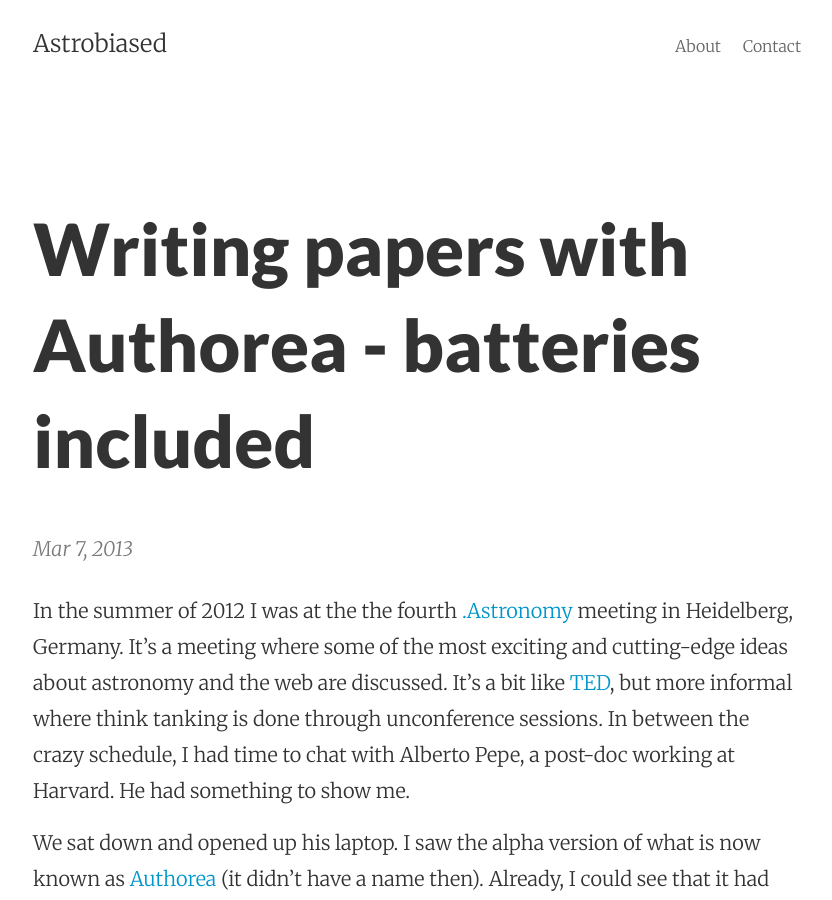
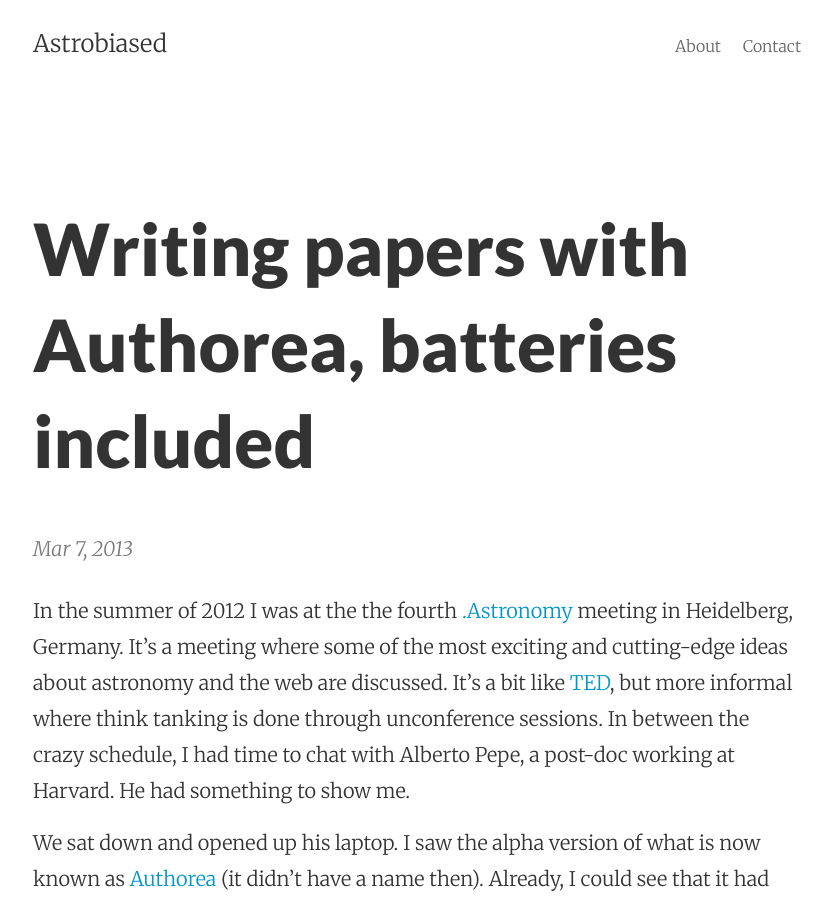
Before and after one commit to ebressert/ebressert.github.io, a Jekyll site: the page built from _posts/2014-09-01-legacy07.md, in a window 1280 px wide and 900 px high. Shown: the whole window, without its empty margins (223-1055 px from the left). Built offline with Jekyll 4.4.1, drawn with Linux system fonts in a browser that asks for light colours.

```diff
--- a/_posts/2014-09-01-legacy07.md
+++ b/_posts/2014-09-01-legacy07.md
@@ -1,6 +1,6 @@
 ---
 layout:     post
-title:      Writing papers with Authorea - batteries included
+title:      Writing papers with Authorea, batteries included
 date:       2013-03-07
 summary:    In the summer of 2012 I was at the the fourth .Astronomy meeting in Heidelberg, Germany. It's a meeting where some of the most exciting and cutting-edge ideas about astronomy and the web are discussed. It's a bit like TED, but more informal where think tanking is done through unconference sessions. In between the crazy schedule, I had time to chat with Alberto Pepe, a post-doc working at Harvard. He had something to show me.
 ---
```
Also changed, not shown: 3 other files.
